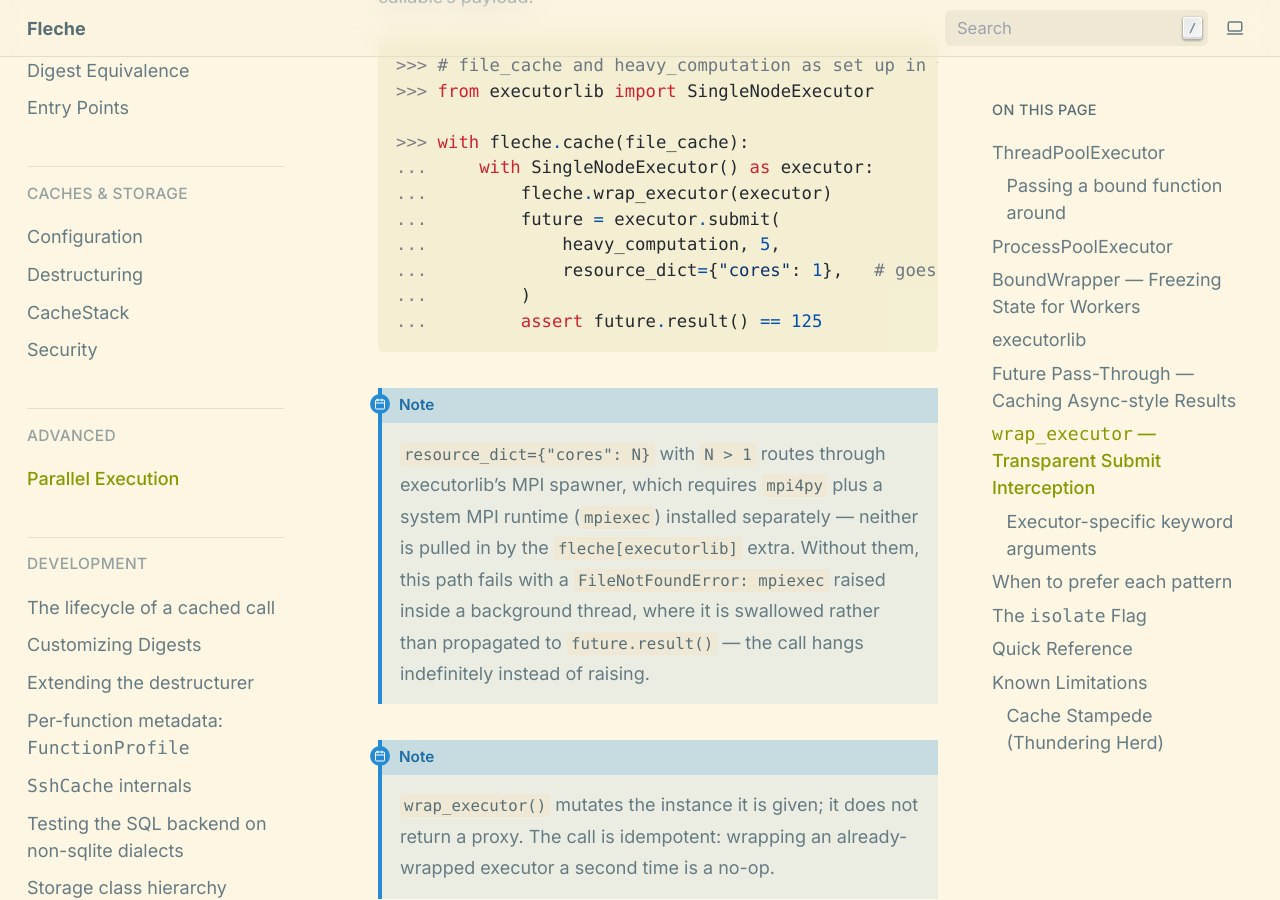
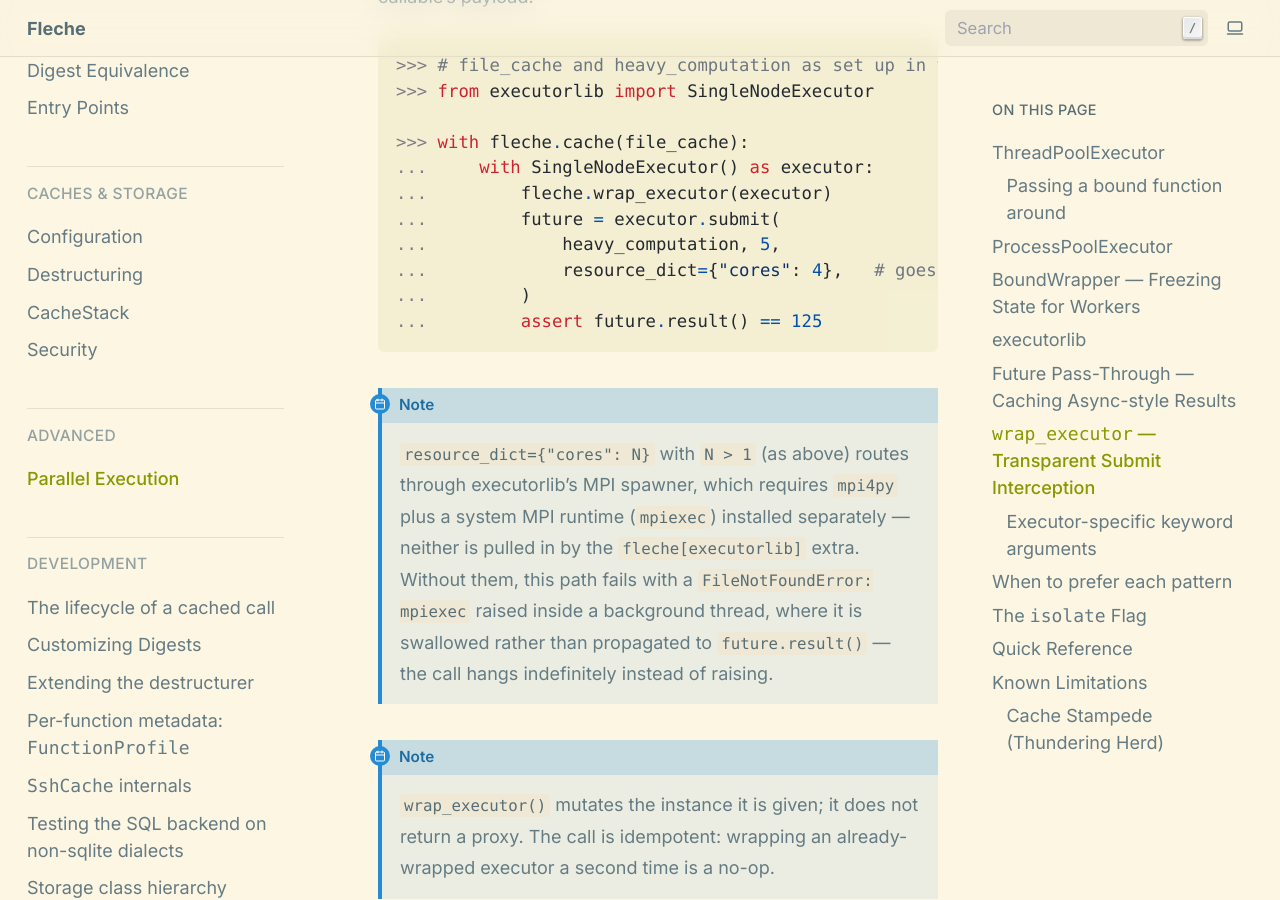
Before and after one commit to pmrv/fleche, a Sphinx documentation site: the page built from docs/parallel_execution.rst, in a window 1280 px wide and 900 px high, scrolled down 10839 px. Built offline with Sphinx 7.4.7, drawn with Linux system fonts in a browser that asks for light colours; pages that are not in the unit, such as notebooks, are missing from menus.

Commit message:
docs(parallel_execution): keep the executorlib example at cores=4
Revert the cores=1 pin; keep the note that cores>1 needs mpi4py/mpiexec.

Co-Authored-By: Claude Opus 5.5 <noreply@anthropic.com>
Claude-Session: https://claude.ai/code/session_01A3PUXjUaGFBrsLkJ2Uzaow

```diff
--- a/docs/parallel_execution.rst
+++ b/docs/parallel_execution.rst
@@ -358,15 +358,15 @@ payload:
    ...         fleche.wrap_executor(executor)
    ...         future = executor.submit(
    ...             heavy_computation, 5,
-   ...             resource_dict={"cores": 1},   # goes to SingleNodeExecutor.submit
+   ...             resource_dict={"cores": 4},   # goes to SingleNodeExecutor.submit
    ...         )
    ...         assert future.result() == 125
 
 .. note::
 
-   ``resource_dict={"cores": N}`` with ``N > 1`` routes through executorlib's
-   MPI spawner, which requires ``mpi4py`` plus a system MPI runtime
-   (``mpiexec``) installed separately — neither is pulled in by the
+   ``resource_dict={"cores": N}`` with ``N > 1`` (as above) routes through
+   executorlib's MPI spawner, which requires ``mpi4py`` plus a system MPI
+   runtime (``mpiexec``) installed separately — neither is pulled in by the
    ``fleche[executorlib]`` extra. Without them, this path fails with a
    ``FileNotFoundError: mpiexec`` raised inside a background thread, where it
    is swallowed rather than propagated to ``future.result()`` — the call
```
